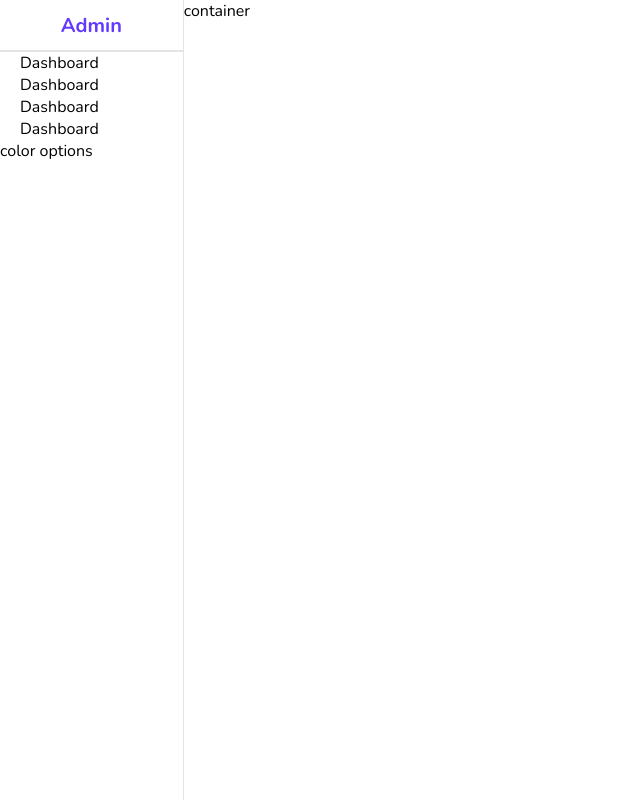
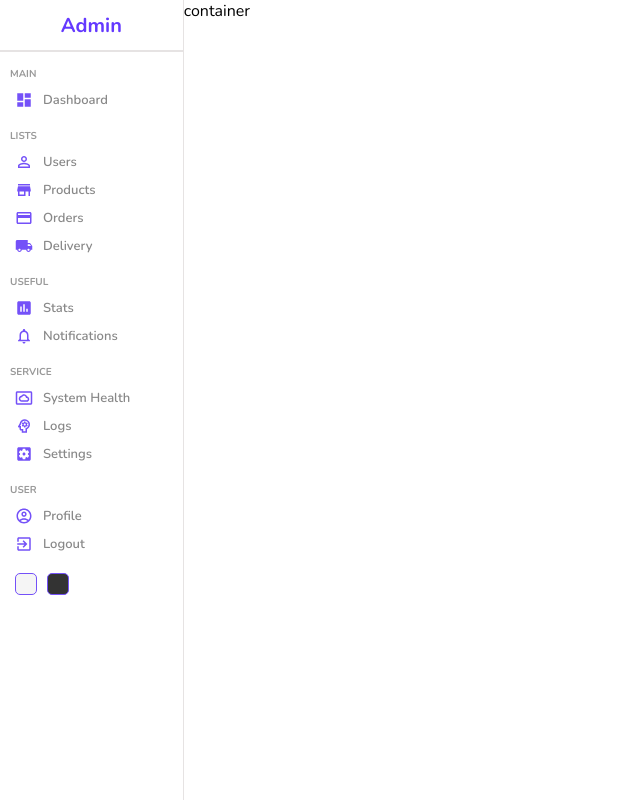
Before and after one commit to rudalson/admin-board1, a React (Create React App) app: page / in a window 1280 px wide. Shown: the whole page, without its empty margins (0-640 px from the left). Built offline with nearby package versions, Linux system fonts and the light colour scheme.

Commit message:
✅ added: sidebar design

```diff
--- a/package.json
+++ b/package.json
@@ -5,6 +5,7 @@
   "dependencies": {
     "@emotion/react": "^11.10.5",
     "@emotion/styled": "^11.10.5",
+    "@mui/icons-material": "^5.10.14",
     "@mui/material": "^5.10.14",
     "@testing-library/jest-dom": "^5.16.5",
     "@testing-library/react": "^13.4.0",
--- a/src/components/sidebar/Sidebar.jsx
+++ b/src/components/sidebar/Sidebar.jsx
@@ -1,4 +1,16 @@
 import './sidebar.scss';
+import DashboardIcon from '@mui/icons-material/Dashboard';
+import PersonOutlineIcon from '@mui/icons-material/PersonOutline';
+import StoreIcon from '@mui/icons-material/Store';
+import CreditCardIcon from '@mui/icons-material/CreditCard';
+import LocalShippingIcon from '@mui/icons-material/LocalShipping';
+import InsertChartIcon from '@mui/icons-material/InsertChart';
+import SettingsApplicationsIcon from '@mui/icons-material/SettingsApplications';
+import ExitToAppIcon from '@mui/icons-material/ExitToApp';
+import NotificationsNoneIcon from '@mui/icons-material/NotificationsNone';
+import SettingsSystemDaydreamOutlinedIcon from '@mui/icons-material/SettingsSystemDaydreamOutlined';
+import PsychologyOutlinedIcon from '@mui/icons-material/PsychologyOutlined';
+import AccountCircleOutlinedIcon from '@mui/icons-material/AccountCircleOutlined';
 
 const Sidebar = () => {
   return (
@@ -9,21 +21,65 @@
       <hr />
       <div className='center'>
         <ul>
+          <p className='title'>MAIN</p>
           <li>
+            <DashboardIcon className='icon' />
             <span>Dashboard</span>
           </li>
+          <p className='title'>LISTS</p>
           <li>
-            <span>Dashboard</span>
+            <PersonOutlineIcon className='icon' />
+            <span>Users</span>
           </li>
           <li>
-            <span>Dashboard</span>
+            <StoreIcon className='icon' />
+            <span>Products</span>
           </li>
           <li>
-            <span>Dashboard</span>
+            <CreditCardIcon className='icon' />
+            <span>Orders</span>
+          </li>
+          <li>
+            <LocalShippingIcon className='icon' />
+            <span>Delivery</span>
+          </li>
+          <p className='title'>USEFUL</p>
+          <li>
+            <InsertChartIcon className='icon' />
+            <span>Stats</span>
+          </li>
+          <li>
+            <NotificationsNoneIcon className='icon' />
+            <span>Notifications</span>
+          </li>
+          <p className='title'>SERVICE</p>
+          <li>
+            <SettingsSystemDaydreamOutlinedIcon className='icon' />
+            <span>System Health</span>
+          </li>
+          <li>
+            <PsychologyOutlinedIcon className='icon' />
+            <span>Logs</span>
+          </li>
+          <li>
+            <SettingsApplicationsIcon className='icon' />
+            <span>Settings</span>
+          </li>
+          <p className='title'>USER</p>
+          <li>
+            <AccountCircleOutlinedIcon className='icon' />
+            <span>Profile</span>
+          </li>
+          <li>
+            <ExitToAppIcon className='icon' />
+            <span>Logout</span>
           </li>
         </ul>
       </div>
-      <div className='bottom'>color options </div>
+      <div className='bottom'>
+        <div className='colorOption'></div>
+        <div className='colorOption'></div>
+      </div>
     </div>
   );
 };
--- a/src/components/sidebar/sidebar.scss
+++ b/src/components/sidebar/sidebar.scss
@@ -22,12 +22,68 @@
   }
 
   .center {
-    padding-left: 20px;
+    padding-left: 10px;
 
     ul {
       list-style: none;
       margin: 0;
       padding: 0;
+
+      .title {
+        font-size: 10px;
+        font-weight: bold;
+        color: #999;
+        margin-top: 15px;
+        margin-bottom: 5px;
+      }
+
+      li {
+        display: flex;
+        align-items: center;
+        padding: 5px;
+        cursor: pointer;
+
+        &:hover {
+          background-color: #ece8ff;
+        }
+
+        .icon {
+          font-size: 18px;
+          color: #7451f8;
+        }
+
+        span {
+          font-size: 13px;
+          font-weight: 600;
+          color: #888;
+          margin-left: 10px;
+        }
+      }
+    }
+  }
+
+  .bottom {
+    display: flex;
+    align-items: center;
+    margin: 10px;
+
+    .colorOption {
+      width: 20px;
+      height: 20px;
+      border-radius: 5px;
+      border: 1px solid #7451f8;
+      cursor: pointer;
+      margin: 5px;
+
+      &:nth-child(1) {
+        background-color: whitesmoke;
+      }
+      &:nth-child(2) {
+        background-color: #333;
+      }
+      &:nth-child(3) {
+        background-color: darkblue;
+      }
     }
   }
 }
```
Also changed, not shown: 1 other file (tests, documents, lock files or other folders).
